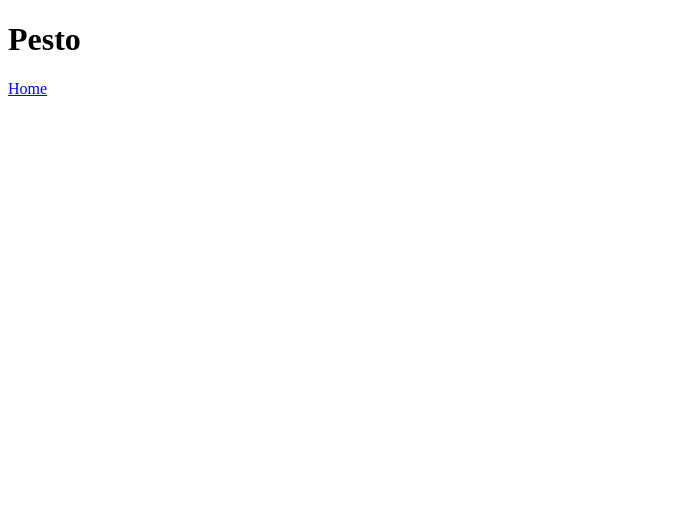
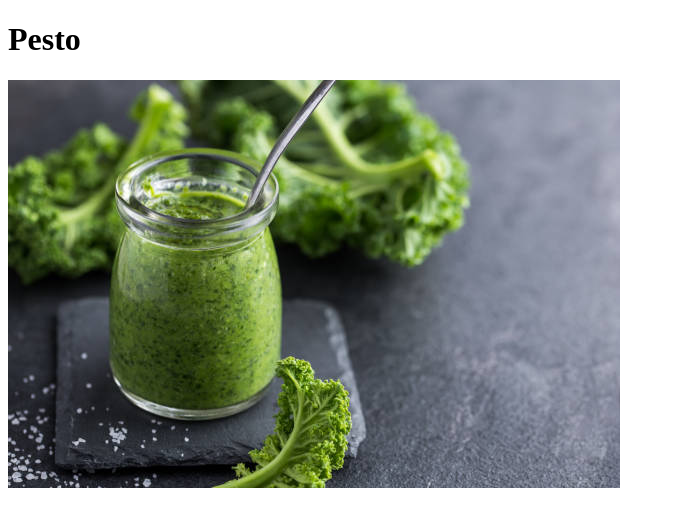
Before and after one commit to jadummer/odin-recipes, a plain HTML site: page recipes/pesto.html in a window 1280 px wide. Shown: the whole page, without its empty margins (0-675 px from the left). Drawn offline with Linux system fonts and the light colour scheme.

Commit message:
Add an image of pesto

```diff
--- a/recipes/pesto.html
+++ b/recipes/pesto.html
@@ -7,6 +7,7 @@
 </head>
 <body>
     <h1>Pesto</h1>
-    <a href="../index.html">Home</a>
+
+    <img src="../img/pesto.jpg" alt="Homemade pesto in a jar with a spoon" width="612" height="408">
 </body>
 </html>
```
Also changed, not shown: img/pesto.jpg (added).
